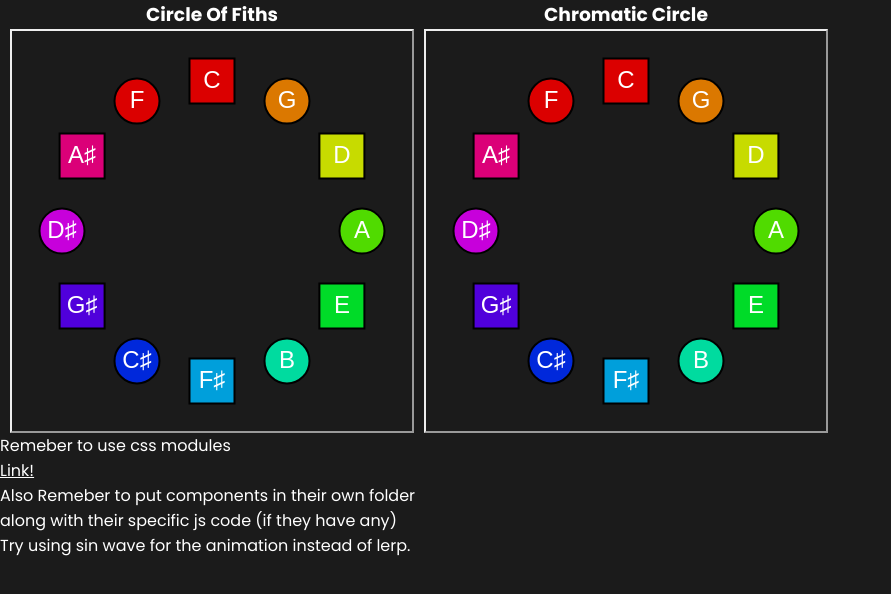
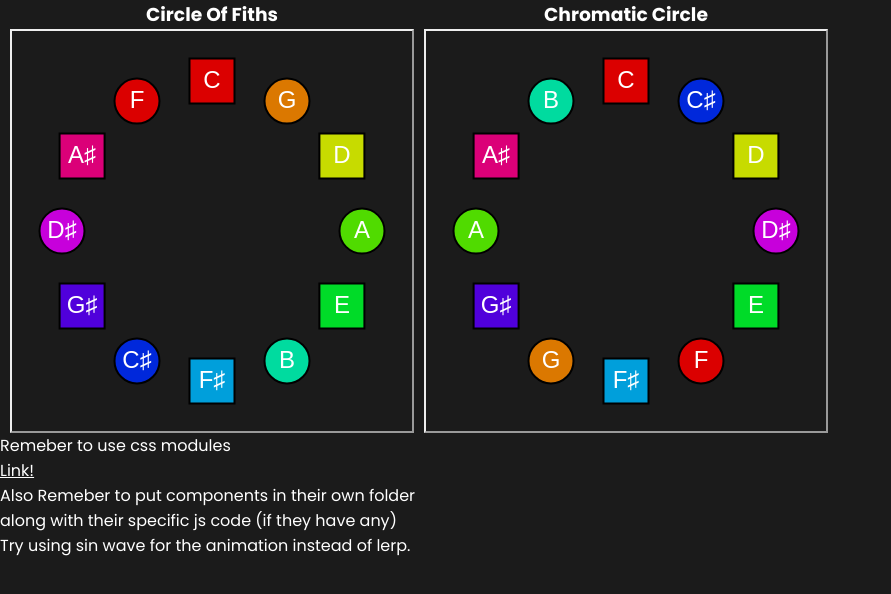
Before and after one commit to casperrr/color-guitar, a Next.js app: page /home in a window 1280 px wide. Shown: the top 594 px of the page, without its empty margins (0-891 px from the left). Built offline with nearby package versions, Linux system fonts and the light colour scheme.

Commit message:
Code now works for ChromaticCircle Canvas and is being drawn correct YAY

```diff
--- a/components/ChromaticCircle/ChromaticCircle.jsx
+++ b/components/ChromaticCircle/ChromaticCircle.jsx
@@ -5,7 +5,7 @@ const ChromaticCircle = () => {
   return (
     <div className='canvas_container'>
         <h3>Chromatic Circle</h3>
-        <Canvas instance={"CanvasCode"}/>
+        <Canvas instance={"chromaticCircleCode"}/>
     </div>
   )
 }
--- a/components/ChromaticCircle/js/chromaticCircle.js
+++ b/components/ChromaticCircle/js/chromaticCircle.js
@@ -1,8 +1,10 @@
 import CircleOfFiths from "@/components/CircleOfFiths/js/CircleOfFiths";
+import Note from '@/utils/canvasCode/Note'
 
 export default class ChromaticCircle extends CircleOfFiths {
     constructor(canvas){
         super(canvas);
+        this.#init();
     }
 
     #init(){
--- a/utils/canvasCode/CanvasCode.js
+++ b/utils/canvasCode/CanvasCode.js
@@ -12,7 +12,3 @@ export function drawOnCanvas(canvas, c){
 
 
 }
-
-export function test(canvas,c){
-
-}
--- /dev/null
+++ b/utils/canvasCode/chromaticCircleCode.js
@@ -0,0 +1,8 @@
+import ChromaticCircle from "@/components/ChromaticCircle/js/chromaticCircle";
+
+export function drawOnCanvas(canvas, c){
+    let test = new ChromaticCircle(canvas);
+    console.log("working! from chromatic circle")
+    test.drawCircle(c);
+
+}
```
